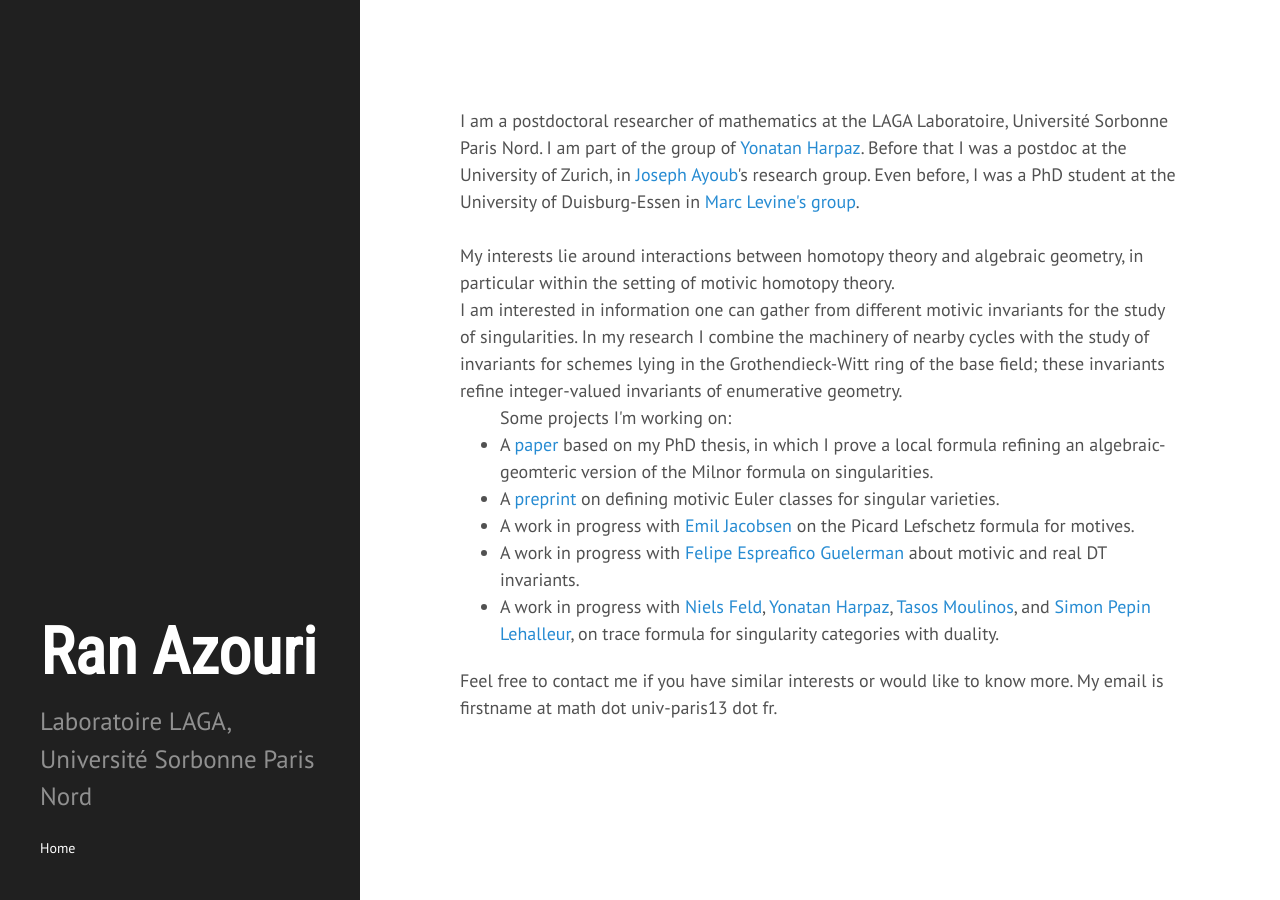
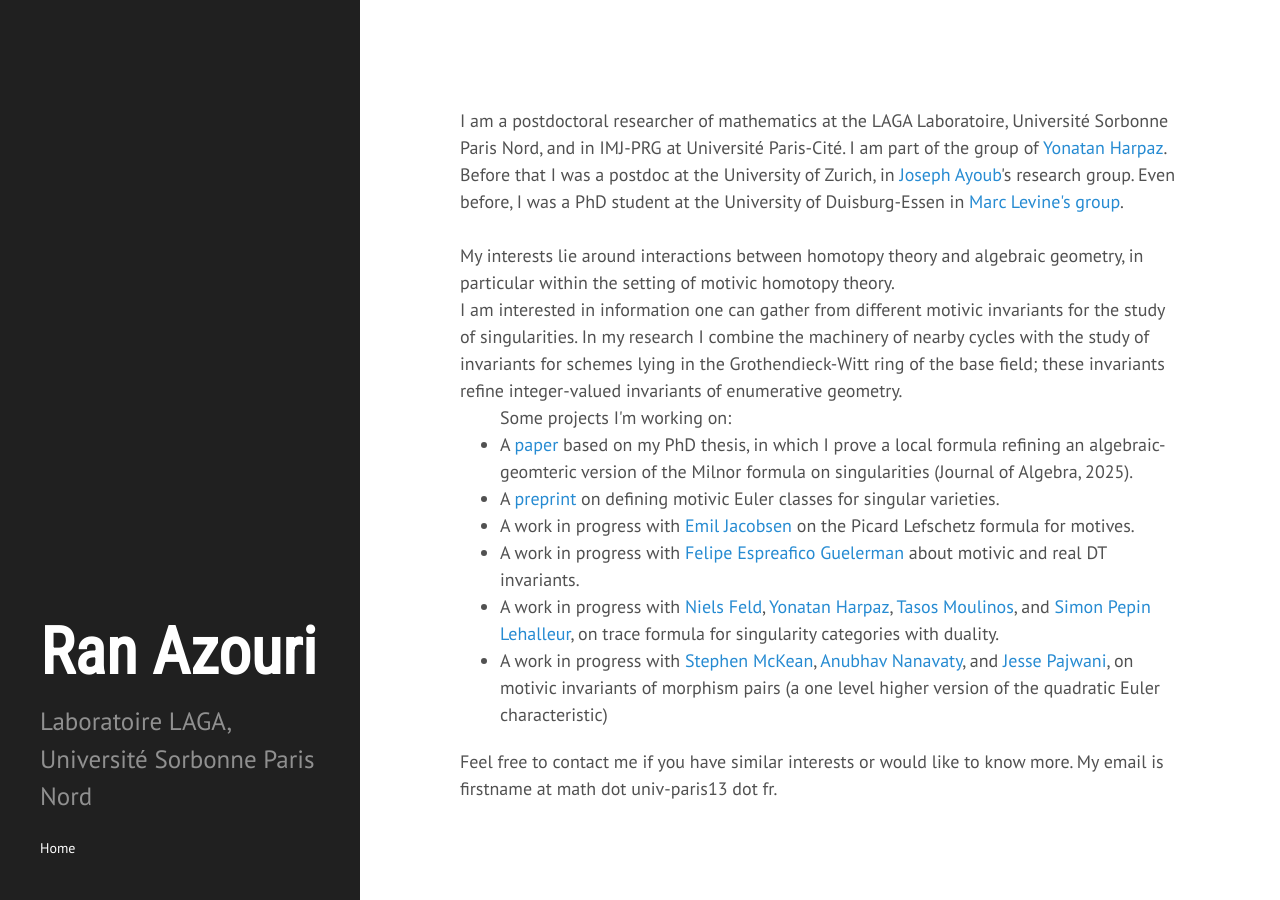
Before and after one commit to ransass/ransass.github.io, a Jekyll site: the page built from index.html, in a window 1280 px wide. Built offline with Jekyll 4.4.1, drawn with Linux system fonts in a browser that asks for light colours; some web fonts are replaced; the list of posts is cut into pages by our own code.

Commit message:
Update index.html

```diff
--- a/index.html
+++ b/index.html
@@ -4,7 +4,7 @@ title: Home
 ---
 
 <br/>
-I am a postdoctoral researcher of mathematics at the LAGA Laboratoire, Université Sorbonne Paris Nord. I am part of the group of <a href=https://www.math.univ-paris13.fr/~harpaz/>Yonatan Harpaz</a>.
+I am a postdoctoral researcher of mathematics at the LAGA Laboratoire, Université Sorbonne Paris Nord, and in IMJ-PRG at Université Paris-Cité. I am part of the group of <a href=https://www.math.univ-paris13.fr/~harpaz/>Yonatan Harpaz</a>.
 Before that I was a postdoc at the University of Zurich, in <a href=http://user.math.uzh.ch/ayoub/>Joseph Ayoub</a>'s research group. Even before, I was a PhD student at the University of Duisburg-Essen in <a href=https://www.esaga.uni-due.de/ag/levine/members/>Marc Levine's group</a>.  <br/>
 <br/>
 My interests lie around interactions between homotopy theory and algebraic geometry, in particular within the setting of motivic homotopy theory. <br/>
@@ -16,7 +16,7 @@ In my research I combine the machinery of nearby cycles with the study of invari
 
 <li> A
 <a href="https://www.sciencedirect.com/science/article/pii/S0021869324006768">paper</a>
-based on my PhD thesis, in which I prove a local formula refining an algebraic-geomteric version of the Milnor formula on singularities.
+based on my PhD thesis, in which I prove a local formula refining an algebraic-geomteric version of the Milnor formula on singularities (Journal of Algebra, 2025).
 <br/> </li>
 
 <li>
@@ -35,6 +35,10 @@ A work in progress with <a href=https://web.mathi.uni-heidelberg.de/physmath/esp
 
 <li> A work in progress with  <a href=https://nielsfeld.wixsite.com/website/>Niels Feld</a>, <a href=https://www.math.univ-paris13.fr/~harpaz/>Yonatan Harpaz</a>,  <a href=https://tmoulinos.com/>Tasos Moulinos</a>, and  <a href=https://simon-pepin.github.io/>Simon Pepin Lehalleur</a>, on trace formula for singularity categories with duality.
 </li>
+
+  <li> A work in progress with  <a href=https://shmckean.github.io/>Stephen McKean</a>, <a href=https://anubhavn.github.io/>Anubhav Nanavaty</a>, and  <a href=https://sites.google.com/view/jessepajwani/Jesse-Pajwani>Jesse Pajwani</a>, on motivic invariants of morphism pairs (a one level higher version of the quadratic Euler characteristic)
+</li>
+
 
   </ul>
 
```
